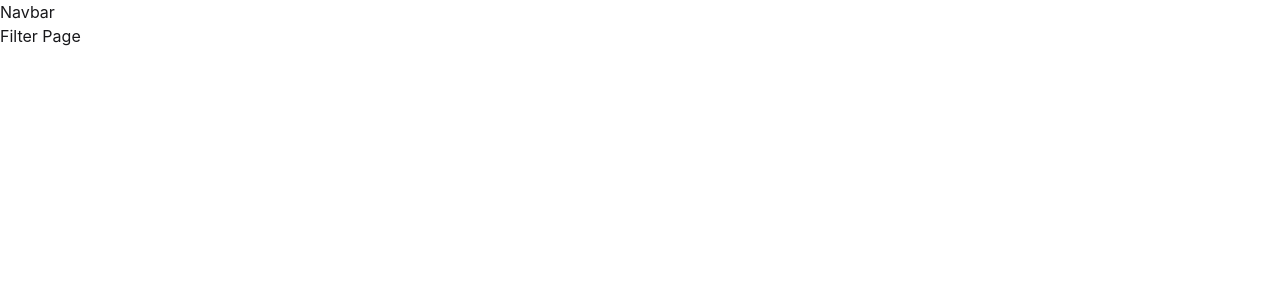
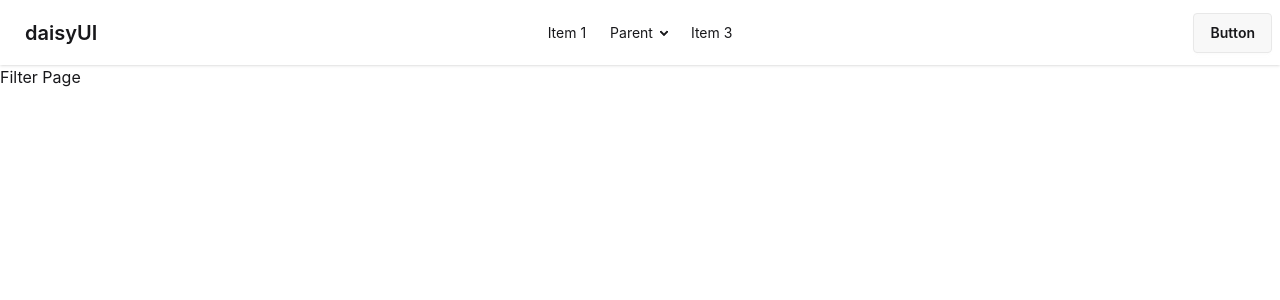
Before and after one commit to tanzid-48/book-vibe, a React (Vite) app: page /filterPage in a window 1280 px wide. Shown: the top 300 px of the page. Built offline with nearby package versions, Linux system fonts and the light colour scheme.

Commit message:
Add modern 404 ErrorMessage component with Go Home button

```diff
--- a/src/components/navbar/Navbar.jsx
+++ b/src/components/navbar/Navbar.jsx
@@ -3,7 +3,48 @@
 const Navbar = () => {
     return (
         <div>
-            <h3>Navbar</h3>
+
+            <div className="navbar bg-base-100 shadow-sm">
+                <div className="navbar-start">
+                    <div className="dropdown">
+                        <div tabIndex={0} role="button" className="btn btn-ghost lg:hidden">
+                            <svg xmlns="http://www.w3.org/2000/svg" className="h-5 w-5" fill="none" viewBox="0 0 24 24" stroke="currentColor"> <path strokeLinecap="round" strokeLinejoin="round" strokeWidth="2" d="M4 6h16M4 12h8m-8 6h16" /> </svg>
+                        </div>
+                        <ul
+                            tabIndex="-1"
+                            className="menu menu-sm dropdown-content bg-base-100 rounded-box z-1 mt-3 w-52 p-2 shadow">
+                            <li><a>Item 1</a></li>
+                            <li>
+                                <a>Parent</a>
+                                <ul className="p-2">
+                                    <li><a>Submenu 1</a></li>
+                                    <li><a>Submenu 2</a></li>
+                                </ul>
+                            </li>
+                            <li><a>Item 3</a></li>
+                        </ul>
+                    </div>
+                    <a className="btn btn-ghost text-xl">daisyUI</a>
+                </div>
+                <div className="navbar-center hidden lg:flex">
+                    <ul className="menu menu-horizontal px-1">
+                        <li><a>Item 1</a></li>
+                        <li>
+                            <details>
+                                <summary>Parent</summary>
+                                <ul className="p-2 bg-base-100 w-40 z-1">
+                                    <li><a>Submenu 1</a></li>
+                                    <li><a>Submenu 2</a></li>
+                                </ul>
+                            </details>
+                        </li>
+                        <li><a>Item 3</a></li>
+                    </ul>
+                </div>
+                <div className="navbar-end">
+                    <a className="btn">Button</a>
+                </div>
+            </div>
         </div>
     );
 };
--- a/src/main.jsx
+++ b/src/main.jsx
@@ -2,27 +2,9 @@
 import { createRoot } from 'react-dom/client'
 import './index.css'
 import App from './App.jsx'
-import { createBrowserRouter, RouterProvider } from 'react-router'
-import MainLayout from './layout/MainLayout.jsx'
-import HomePage from './Pages/homePage/HomePage.jsx'
-import DetailsPage from './Pages/detailsPage/DetailsPage.jsx'
-import FilterPage from './Pages/filterPage/FilterPage.jsx'
+import { router } from './routes/Routes.jsx'
+import { RouterProvider } from 'react-router'
 
-
-const router = createBrowserRouter(
-  [
-    {
-     path: "/",
-     Component: MainLayout,
-     children: [
-      {index: true, Component: HomePage},
-      {path:"detailsPage" ,Component: DetailsPage},
-      {path:"filterPage", Component: FilterPage},
-
-     ]
-    },
-
-  ]);
 
 
 createRoot(document.getElementById('root')).render(
--- /dev/null
+++ b/src/routes/ErrorMassage.jsx
@@ -0,0 +1,45 @@
+import React from 'react';
+import { useNavigate } from 'react-router';
+
+const ErrorMessage = () => {
+    const navigate = useNavigate();
+
+    return (
+        <div style={{
+            display: 'flex',
+            flexDirection: 'column',
+            justifyContent: 'center',
+            alignItems: 'center',
+            height: '80vh',
+            textAlign: 'center',
+            backgroundColor: '#f8f9fa',
+            color: '#333',
+            padding: '2rem'
+        }}>
+            <h1 style={{ fontSize: '6rem', margin: 0 }}>404</h1>
+            <h2 style={{ margin: '1rem 0' }}>Oops! Page not found</h2>
+            <p style={{ maxWidth: '400px', marginBottom: '2rem', color: '#555' }}>
+                The page you are looking for might have been removed, had its name changed, or is temporarily unavailable.
+            </p>
+            <button
+                onClick={() => navigate('/')}
+                style={{
+                    padding: '0.8rem 2rem',
+                    backgroundColor: '#4f46e5',
+                    color: 'white',
+                    border: 'none',
+                    borderRadius: '8px',
+                    cursor: 'pointer',
+                    fontSize: '1rem',
+                    transition: '0.3s'
+                }}
+                onMouseEnter={e => e.target.style.backgroundColor = '#4338ca'}
+                onMouseLeave={e => e.target.style.backgroundColor = '#4f46e5'}
+            >
+                Go Home
+            </button>
+        </div>
+    );
+};
+
+export default ErrorMessage;
--- /dev/null
+++ b/src/routes/Routes.jsx
@@ -0,0 +1,23 @@
+import { createBrowserRouter } from "react-router";
+import MainLayout from "../layout/MainLayout";
+import HomePage from "../Pages/homePage/HomePage";
+import DetailsPage from "../Pages/detailsPage/DetailsPage";
+import FilterPage from "../Pages/filterPage/FilterPage";
+import ErrorMessage from "./ErrorMassage";
+
+export const router = createBrowserRouter(
+  [
+    {
+     path: "/",
+     Component: MainLayout,
+     children: [
+      {index: true, Component: HomePage},
+      {path:"detailsPage" ,Component: DetailsPage},
+      {path:"filterPage", Component: FilterPage},
+
+     ],
+      errorElement: <ErrorMessage />,
+    },
+
+
+  ]);
```
